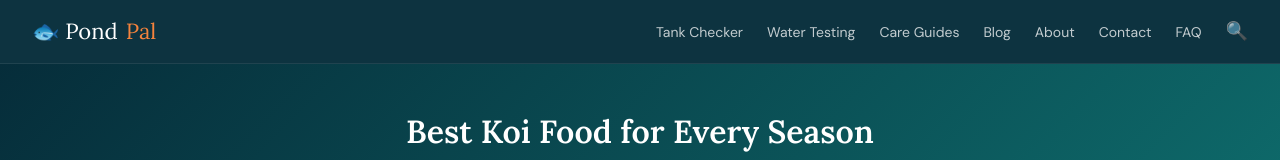
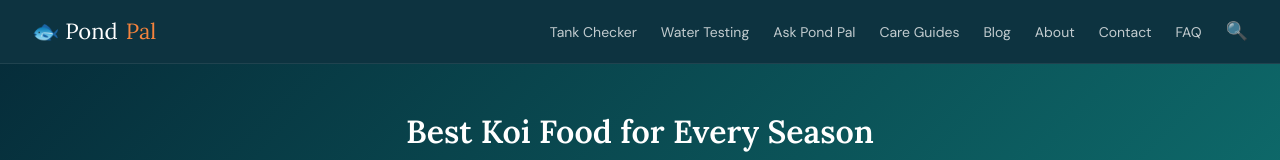
Before and after one commit to pondpal/pondpal, a Next.js app in the folder pondpal/: page /blog/best-koi-food-every-season in a window 1280 px wide. Shown: the top 160 px of the page. Built offline with nearby package versions, Linux system fonts and the light colour scheme.

Commit message:
Add Ask Pond Pal to the top desktop nav menu
It was already in the mobile drawer menu but missing from the
desktop top nav bar entirely, making the AI chat tool much less
discoverable on desktop than on mobile.

```diff
--- a/pondpal/components/Nav.js
+++ b/pondpal/components/Nav.js
@@ -21,6 +21,7 @@ export default function Nav() {
   const desktopLinks = [
     { href: '/tank-checker', label: 'Tank Checker' },
     { href: '/water-chemistry', label: 'Water Testing' },
+    { href: '/tools/ask-pond-pal', label: 'Ask Pond Pal' },
     { href: '/care-guides', label: 'Care Guides' },
     { href: '/blog', label: 'Blog' },
     { href: '/about', label: 'About' },
```
